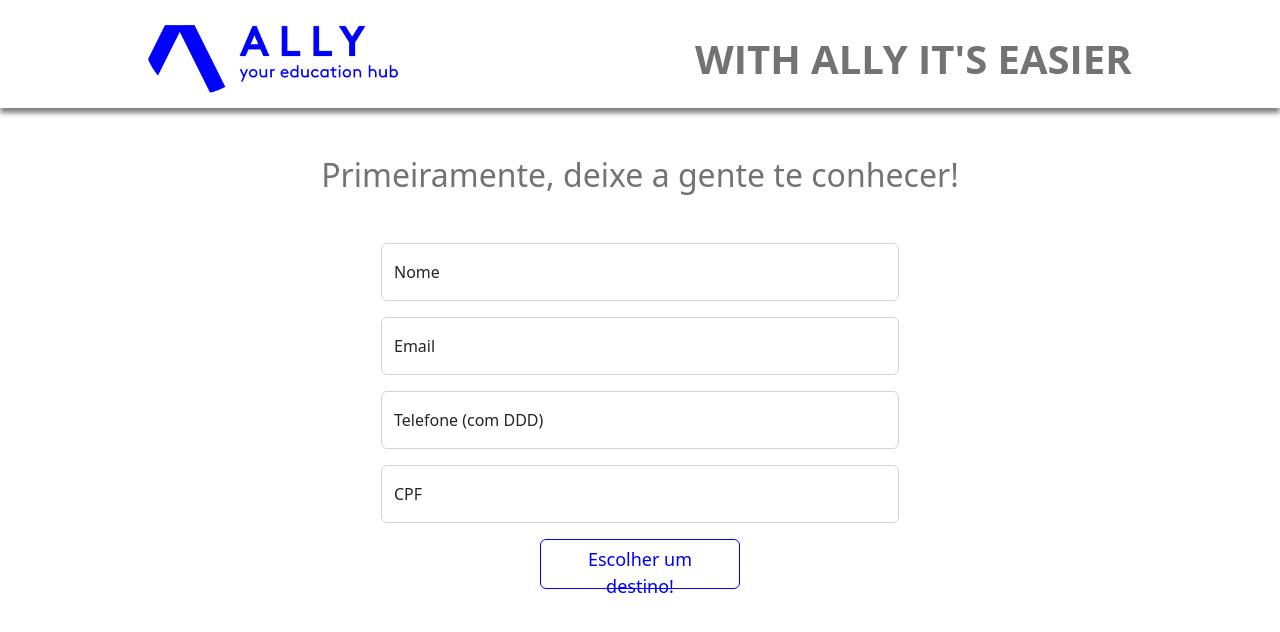
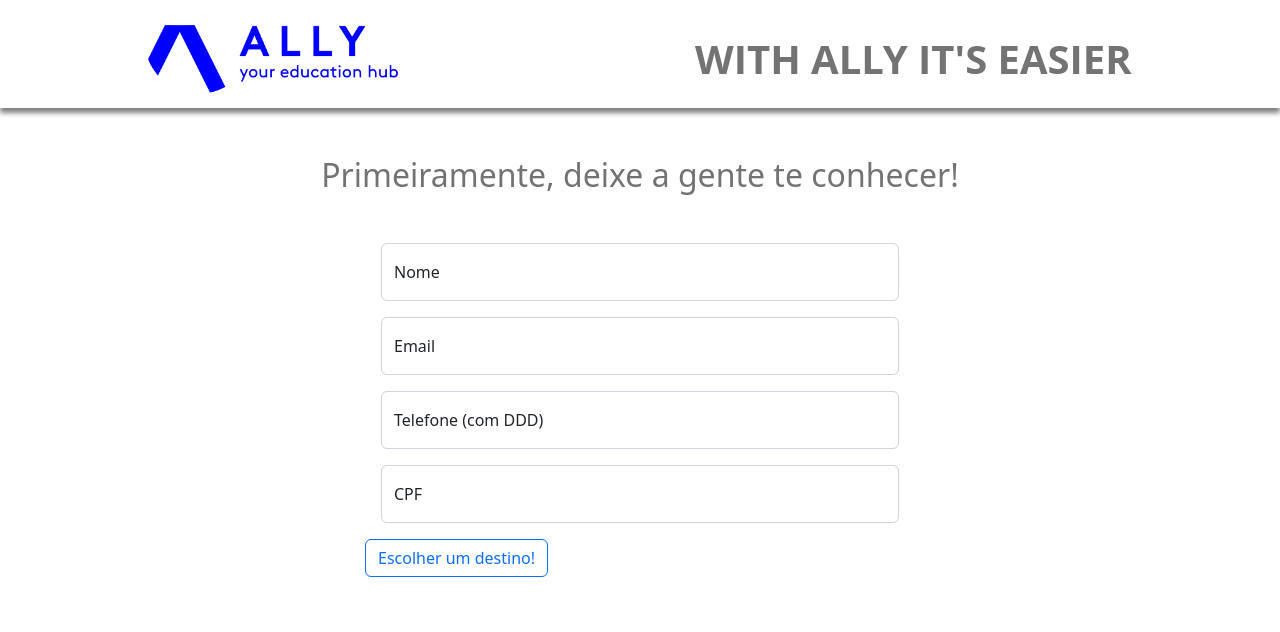
Before and after one commit to andremoraes98/allyhub, a React (Create React App) app: page /pessoal in a window 1280 px wide. Shown: the top 632 px of the page. Built offline with nearby package versions, Linux system fonts and the light colour scheme.

Commit message:
style: alteração no nome da classe do botão

```diff
--- a/src/pages/forms/pessoal/Pessoal.css
+++ b/src/pages/forms/pessoal/Pessoal.css
@@ -1,9 +1,9 @@
-.submit-button {
+.blue-button {
   max-width: 200px;
   height: 50px;
 }
 
-.submit-button button {
+.blue-button button {
   width: 100%;
   height: 100%;
   font-size: large;
@@ -11,7 +11,7 @@
   border-color: #0000ff;
 }
 
-.submit-button button:hover {
+.blue-button button:hover {
   color: white;
   border-color: white;
   background-color: #0000ff;
```
